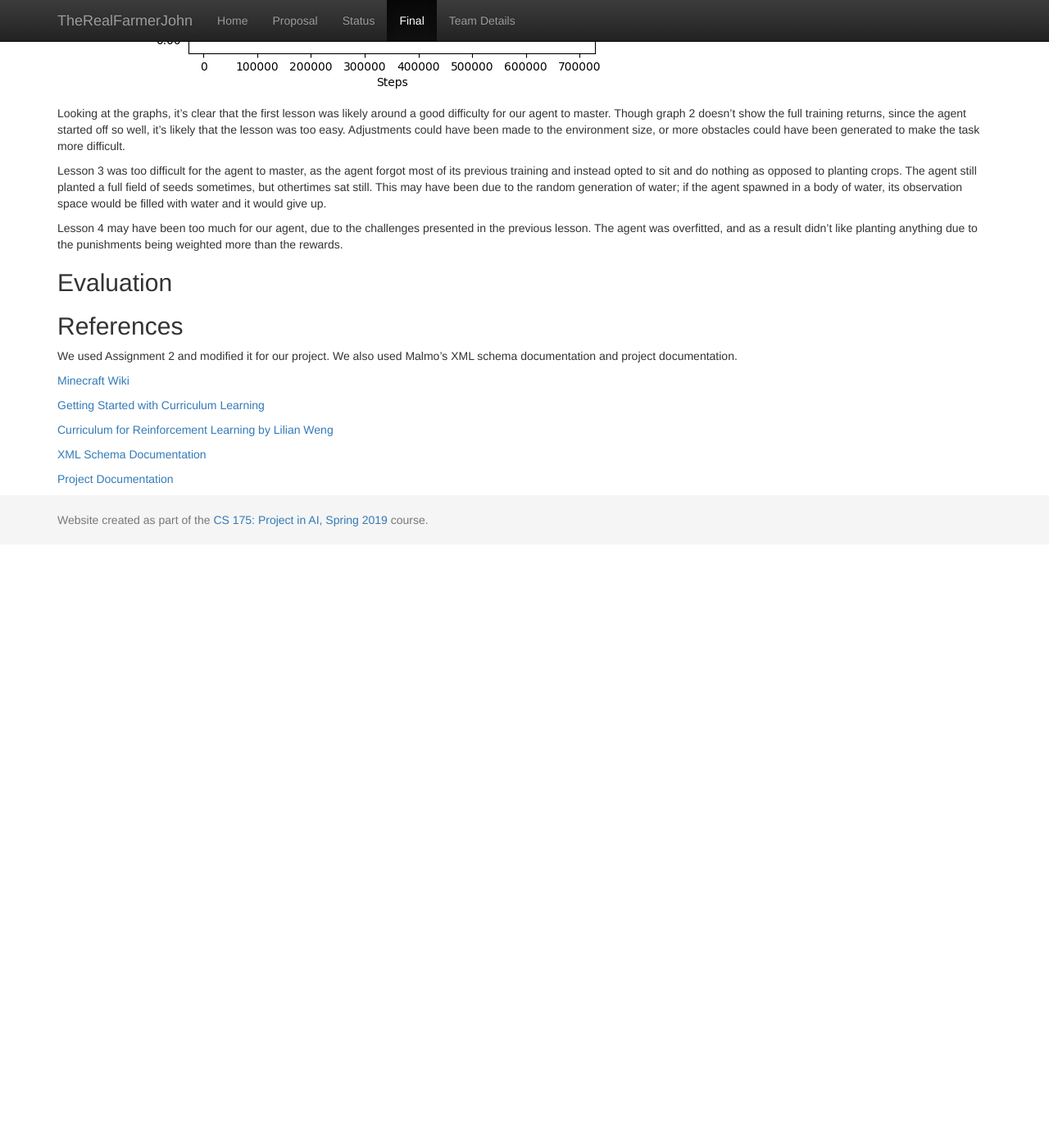
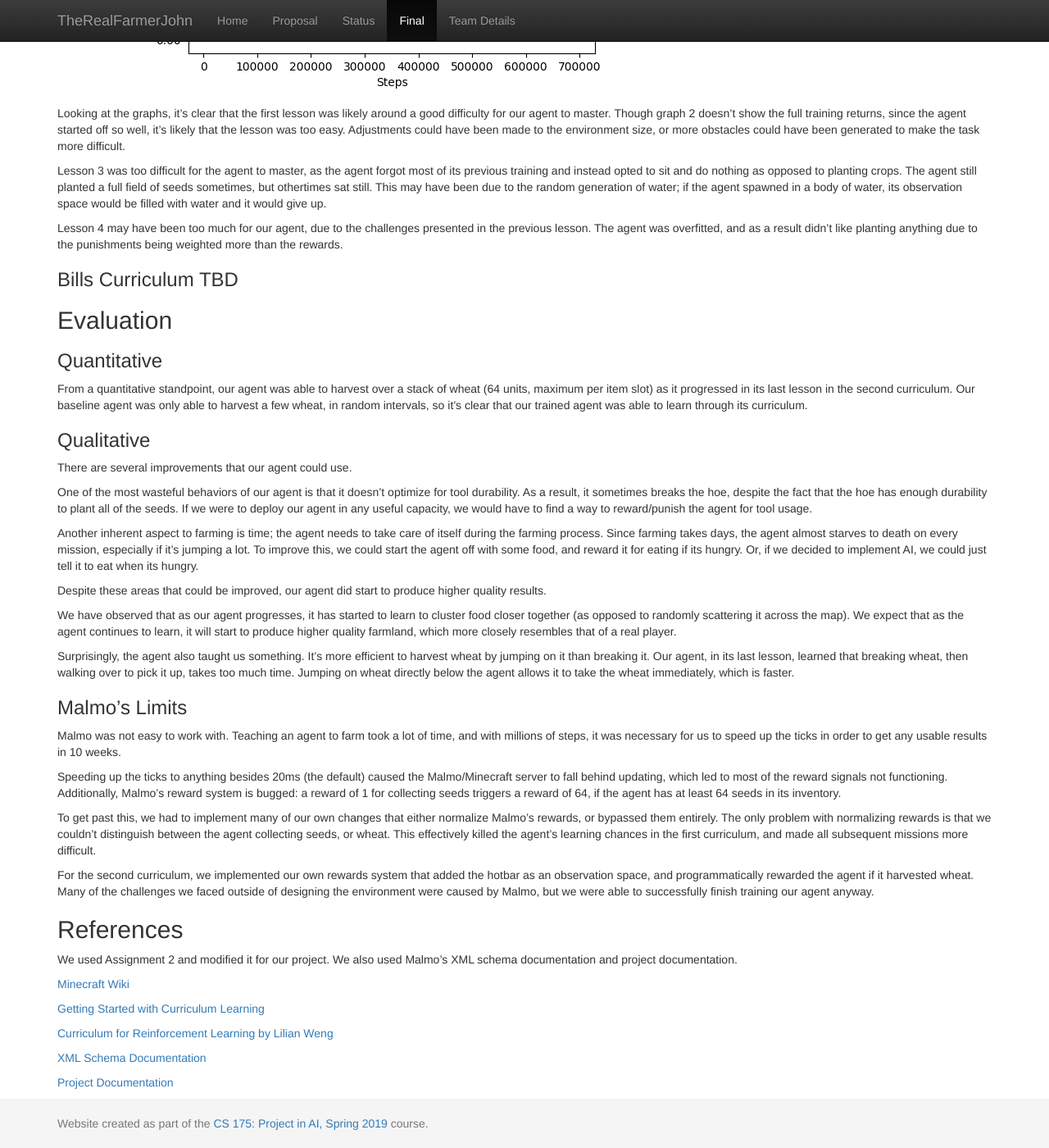
Before and after one commit to erikchomez/TheRealFarmerJohn, a Jekyll site: the page built from docs/final.md, in a window 1280 px wide and 1400 px high, scrolled down 3640 px. Shown: the whole window at 82% size. Built offline with Jekyll 4.4.1, drawn with Linux system fonts in a browser that asks for light colours; before the commit the page ends 4304 px from its top, so only the background shows below that.

Commit message:
- Finalized final.md

```diff
--- a/docs/final.md
+++ b/docs/final.md
@@ -131,10 +131,65 @@ body of water, its observation space would be filled with water and it would giv
 Lesson 4 may have been too much for our agent, due to the challenges presented
 in the previous lesson. The agent was overfitted, and as a result didn't like planting anything
 due to the punishments being weighted more than the rewards.
+### Bills Curriculum TBD
+## Evaluation
+### Quantitative
+From a quantitative standpoint, our agent was able to harvest over a stack of wheat
+(64 units, maximum per item slot) as it progressed in its last lesson in the second
+curriculum. Our baseline agent was only able to harvest a few wheat, in random
+intervals, so it's clear that our trained agent was able to learn through its
+curriculum.
+### Qualitative
+There are several improvements that our agent could use.
 
-## Evaluation
+One of the most wasteful behaviors of our agent is that it doesn't optimize
+for tool durability. As a result, it sometimes breaks the hoe, despite the
+fact that the hoe has enough durability to plant all of the seeds. If we were to
+deploy our agent in any useful capacity, we would have to find a way to reward/punish
+the agent for tool usage.
 
+Another inherent aspect to farming is time; the agent needs to take care of itself
+during the farming process. Since farming takes days, the agent almost starves to
+death on every mission, especially if it's jumping a lot. To improve this, we could
+start the agent off with some food, and reward it for eating if its hungry. Or, if we
+decided to implement AI, we could just tell it to eat when its hungry.
 
+Despite these areas that could be improved, our agent did start to produce higher quality
+results.
+
+We have observed that as our agent progresses, it has
+started to learn to cluster food closer together (as opposed to randomly scattering it
+across the map). We expect that as the agent continues to learn, it will start to
+produce higher quality farmland, which more closely resembles that of a real
+player.
+
+Surprisingly, the agent also taught us something. It's more efficient to harvest
+wheat by jumping on it than breaking it. Our agent, in its last lesson, learned that
+breaking wheat, then walking over to pick it up, takes too much time. Jumping on wheat
+directly below the agent allows it to  take the wheat immediately, which is faster.
+
+### Malmo's Limits
+Malmo was not easy to work with. Teaching an agent to farm took a lot of time, and
+with millions of steps, it was necessary for us to speed up the ticks in order to
+get any usable results in 10 weeks.
+
+Speeding up the ticks to anything besides 20ms (the default) caused the Malmo/Minecraft
+server to fall behind updating, which led to most of the reward signals
+not functioning. Additionally, Malmo's reward system is bugged: a reward
+of 1 for collecting seeds triggers a reward of 64, if the agent has at least 64
+seeds in its inventory.
+
+To get past this, we had to implement many of our own changes that either
+normalize Malmo's rewards, or bypassed them entirely. The only problem with normalizing
+rewards is that we couldn't distinguish between the agent collecting seeds, or wheat.
+This effectively killed the agent's learning chances in the first curriculum, and made
+all subsequent missions more difficult.
+
+For the second curriculum, we implemented our own rewards system that added the
+hotbar as an observation space, and programmatically rewarded the agent if it
+harvested wheat. Many of the challenges we faced outside of designing the environment
+were caused by Malmo, but we were able to successfully finish training our agent
+anyway.
 ## References
 
 We used Assignment 2 and modified it for our project. We also used Malmo's XML schema documentation and project documentation.
```
